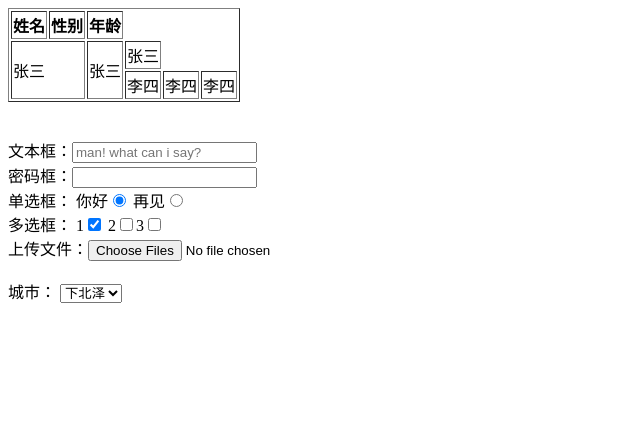
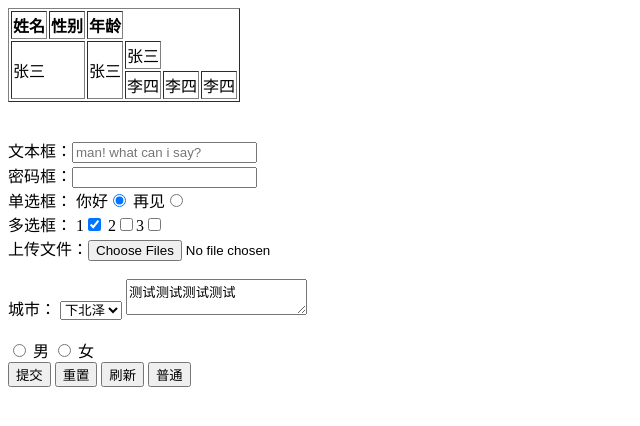
Before and after one commit to LUFANGQIAN/HelloWorld-Website, a plain HTML site: page MyWebsite/code-test.html in a window 1280 px wide. Shown: the whole page, without its empty margins (0-640 px from the left). Drawn offline with Linux system fonts and the light colour scheme.

Commit message:
今天将HTML基本组件学习完毕，开始学习CSS，更新进度 添加网页，CSS结构测试场

```diff
--- a/MyWebsite/code-test.html
+++ b/MyWebsite/code-test.html
@@ -26,6 +26,10 @@
         </tr>
     </table>
 
+
+    <div>
+        <form>
+
             <br><br>
             文本框：<input type="text" placeholder="man! what can i say?">
             <br>
@@ -48,6 +52,20 @@
                 <option selected>下北泽</option>
             </select>
 
+            <textarea>测试测试测试测试</textarea>
+
+            <br><br>
+            <input type="radio" id="man" name="what">
+            <label for="man">男</label>
+            <input type="radio" id="nv" name="what">
+            <label for="nv">女</label>
+            <br>
+            <button type="submit">提交</button> <button type="reset">重置</button> <button type="menu">刷新</button> <button
+                type="button">普通</button>
+        </form>
+    </div>
+
+
 
 
 
--- /dev/null
+++ b/MyWebsite/css-code.css
@@ -0,0 +1,36 @@
+
+
+div {
+    color: blueviolet;
+    font-size: x-large;
+
+}
+
+/* 类选择器 */
+.niganma{
+    color:blanchedalmond;
+
+}
+.aiyou{
+    font-size: 145px;
+
+}
+
+/* id选择器 */
+
+#hello{
+    color:cadetblue;
+
+}
+
+#a{
+    font-size: 100px;
+
+}
+
+/* 通配符标签 */
+
+*{
+    color:green;
+
+}
```
Also changed, not shown: MyWebsite/css-test.html (added, +25 -0 lines), MyWebsite/index.html (+3 -0 lines). Lines whose indentation alone changed are shown as unchanged.
